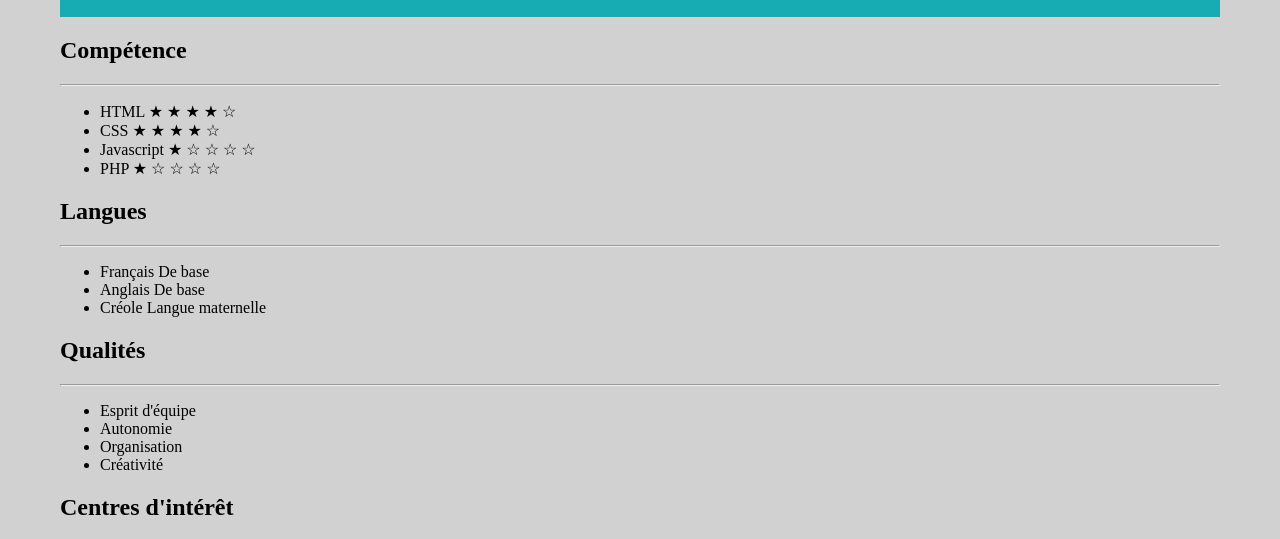
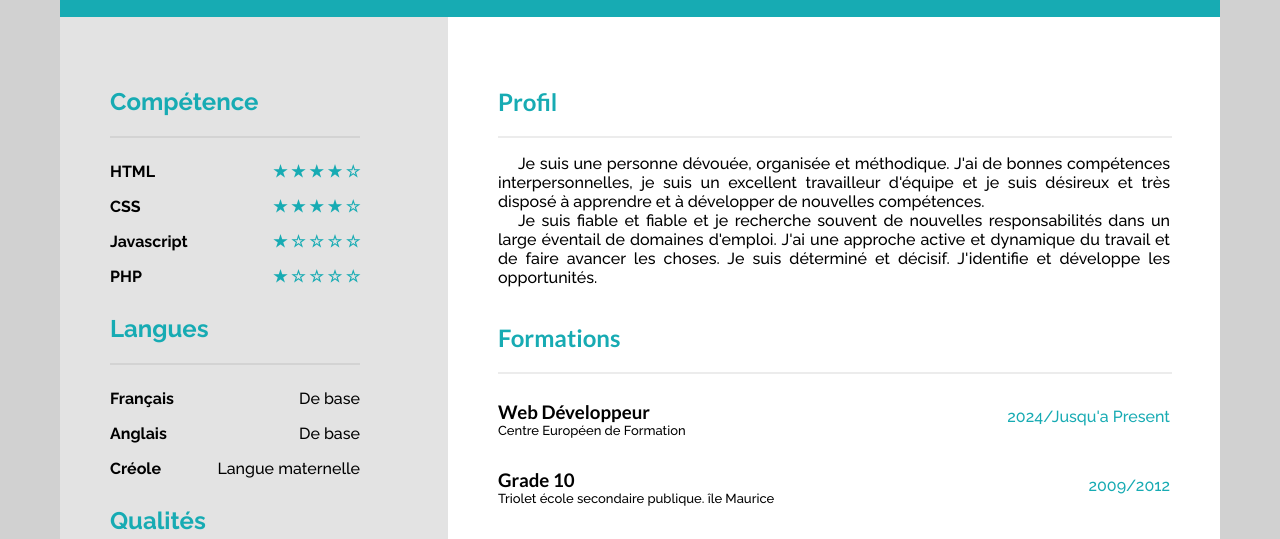
Before and after one commit to VerounenC/devoir-CV, a plain HTML site: page index.html in a window 1280 px wide. Shown: the part 228-767 px from the top of the page. Drawn offline with Linux system fonts and the light colour scheme.

Commit message:
sidebar and aside style

```diff
--- a/assets/css/style-main.css
+++ b/assets/css/style-main.css
@@ -0,0 +1,145 @@
+@import url('https://fonts.googleapis.com/css2?family=Lato:ital,wght@0,100;0,300;0,400;0,700;0,900;1,100;1,300;1,400;1,700;1,900&family=Raleway:ital,wght@0,100..900;1,100..900&family=Roboto:ital,wght@0,100;0,300;0,400;0,500;0,700;0,900;1,100;1,300;1,400;1,500;1,700;1,900&display=swap');
+
+@font-face {
+    font-family: "Raleway";
+    src: url('../fonts/Raleway-VariableFont_wght.woff'),
+         url('../fonts/Raleway-Italic-VariableFont_wght.woff'),
+         url('../fonts/Raleway-VariableFont_wght.ttf') format('truetype'),
+         url('../fonts/Raleway-Italic-VariableFont_wght.ttf') format('truetype');
+}
+
+.sidebar,
+.profile p,
+.formation p,
+.main-content aside {
+    font-family: 'Raleway', sans-serif;
+}
+
+.main-content,
+.formation strong {
+    font-family: 'Lato', sans-serif;
+}
+
+.content,
+.sidebar {
+    display: flex;
+    background-color: #e3e3e3;
+}
+
+.sidebar {
+    margin: 50px;
+    width: 30%;
+}
+
+
+.sidebar h2,
+.main-content h2,
+.main-content aside {
+    color: #17abb3;
+}
+
+.sidebar hr,
+.main-content hr {
+    border: 1px solid #33333317;
+}
+
+.list {
+    list-style: none;
+    font-weight: bold;
+    padding: 0;
+}
+
+.list li {
+    display: flex;
+    justify-content: space-between;
+    align-items: center;
+    padding: 8px 0;
+    width: 250px;
+}
+
+.list li span {
+    margin-left: auto;
+    text-align: right;
+    color: #17abb3;
+}
+
+.list .lang-color {
+    font-weight: 500;
+    color: black;
+}
+
+.list-bullet {
+    list-style: square;
+    font-weight: 500;
+    padding-left: 20px;
+}
+
+.list-bullet li::marker {
+    color: #17abb3;
+}
+
+.main-content {
+    width: 70%;
+    padding: 20px;
+    display: flex;
+    flex-wrap: wrap;
+    background-color: white;
+    padding: 50px;
+}
+
+.main-content h3,
+.main-content hr,
+.main-content p,
+.main-content aside,
+.main-content div {
+    width: 100%;
+}
+
+.profile p{
+    text-indent: 20px;
+    text-align: justify;
+    font-weight: 500;
+}
+
+.profile span {
+    margin-left: 20px;
+}
+
+.formation-item,
+.experience-item {
+    display: flex;
+    justify-content: space-between;
+    align-items: center;
+}
+
+.formation-item aside,
+.experience-item aside {
+    display: flex;
+    justify-content: end;
+    font-weight: 500;
+}
+
+.formation-item h3,
+.experience-item h3 {
+    margin-bottom: 0;
+}
+
+.formation-item p,
+.experience-item p {
+    font-weight: 500;
+    font-size: small;
+    margin-top: 0;
+}
+
+.formation-item:hover,
+.experience-item:hover {
+    background-color: #e3e3e3;
+    border-left: 5px solid #17abb3;
+    transition: 0.3s;
+}
+
+.formation-item div:hover,
+.experience-item div:hover {
+    padding-left: 10px;
+    transition: 0.3s;
+}
--- a/assets/css/style.css
+++ b/assets/css/style.css
@@ -1,3 +1,5 @@
+@import url(./style-main.css);
+
 @import url('https://fonts.googleapis.com/css2?family=Lato:ital,wght@0,100;0,300;0,400;0,700;0,900;1,100;1,300;1,400;1,700;1,900&family=Raleway:ital,wght@0,100..900;1,100..900&family=Roboto:ital,wght@0,100;0,300;0,400;0,500;0,700;0,900;1,100;1,300;1,400;1,500;1,700;1,900&display=swap');
 
 @font-face {
```
